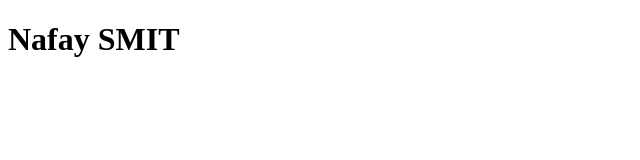
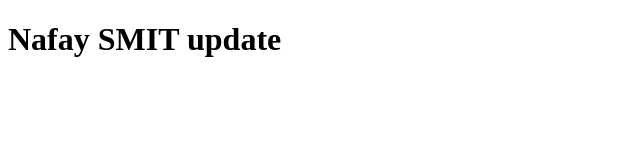
Before and after one commit to nafay000/testing2, a plain HTML site: page index.html in a window 1280 px wide. Shown: the whole page, without its empty margins (0-640 px from the left). Drawn offline with Linux system fonts and the light colour scheme.

Commit message:
Update index.html

```diff
--- a/index.html
+++ b/index.html
@@ -6,6 +6,6 @@
     <title>Document</title>
 </head>
 <body>
-    <h1>Nafay SMIT</h1>
+    <h1>Nafay SMIT update</h1>
 </body>
 </html>
```
